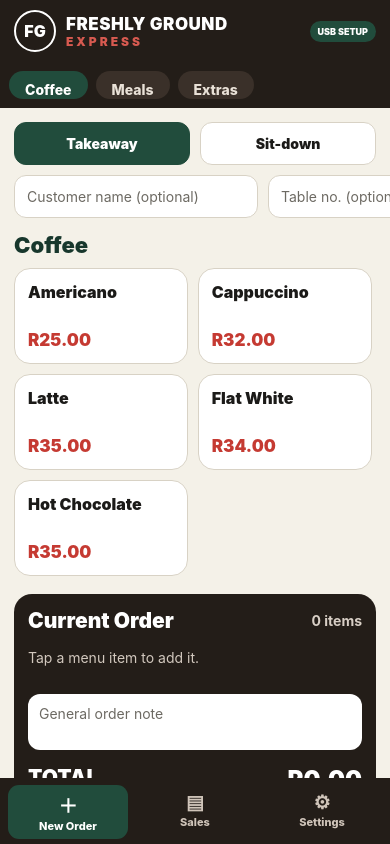
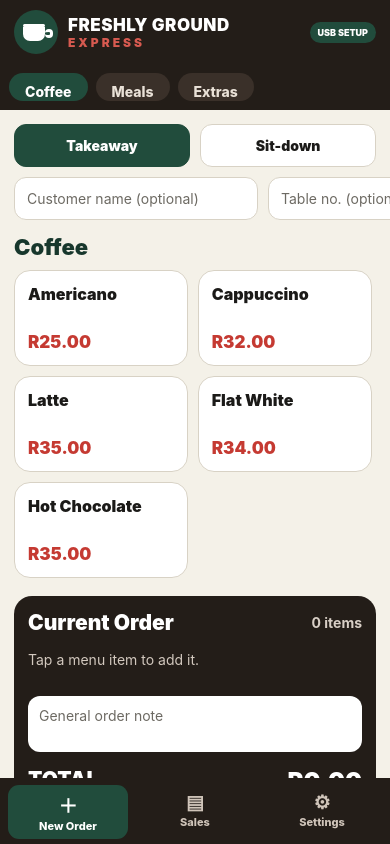
Before and after one commit to stockmatebi/FreshlyGroundOrders, a React Native app: screen / in a window 390 px wide. Built offline with nearby package versions, Linux system fonts and the light colour scheme.

Commit message:
Keep startup errors visible instead of closing

```diff
--- a/App.js
+++ b/App.js
@@ -1,6 +1,5 @@
 import React, { useEffect, useMemo, useState } from 'react';
 import { Alert, StyleSheet, Text, TouchableOpacity, View } from 'react-native';
-import AsyncStorage from '@react-native-async-storage/async-storage';
 import { SafeAreaProvider, SafeAreaView } from 'react-native-safe-area-context';
 import { StatusBar } from 'expo-status-bar';
 import { defaultMenu, normalizeMenu } from './src/data/menu';
@@ -8,6 +7,7 @@ import { defaultSettings, mergeSettings } from './src/data/settings';
 import { NewOrderScreen } from './src/screens/NewOrderScreen';
 import { OrdersScreen } from './src/screens/OrdersScreen';
 import { SettingsScreen } from './src/screens/SettingsScreen';
+import { AppErrorBoundary } from './src/components/AppErrorBoundary';
 import { STORAGE_KEYS, loadJson, saveJson } from './src/utils/storage';
 import { localDateKey } from './src/utils/reports';
 import { theme } from './src/theme';
@@ -15,7 +15,13 @@ import { theme } from './src/theme';
 const LEGACY_KEYS = { menu: 'FGE_MENU_V1', orders: 'FGE_ORDERS_V1', printer: 'FGE_PRINTER_V1' };
 
 export default function App() {
-  return <SafeAreaProvider><AppShell /></SafeAreaProvider>;
+  return (
+    <AppErrorBoundary>
+      <SafeAreaProvider>
+        <AppShell />
+      </SafeAreaProvider>
+    </AppErrorBoundary>
+  );
 }
 
 function AppShell() {
@@ -35,13 +41,10 @@ function AppShell() {
 
       if (!savedMenu) savedMenu = await loadJson(LEGACY_KEYS.menu, null);
       if (!savedOrders) savedOrders = await loadJson(LEGACY_KEYS.orders, null);
-      if (!savedSettings) {
-        const legacyPrinter = await loadJson(LEGACY_KEYS.printer, null);
-        savedSettings = legacyPrinter ? { ...defaultSettings, printer: null } : defaultSettings;
-      }
+      if (!savedSettings) savedSettings = defaultSettings;
 
       const normalizedMenu = normalizeMenu(savedMenu || defaultMenu);
-      const normalizedOrders = (savedOrders || []).map((order) => ({
+      const normalizedOrders = (Array.isArray(savedOrders) ? savedOrders : []).map((order) => ({
         ...order,
         dayKey: order.dayKey || localDateKey(order.createdAt || Date.now()),
         items: (order.items || []).map((item) => ({
@@ -61,8 +64,14 @@ function AppShell() {
         saveJson(STORAGE_KEYS.settings, mergedSettings),
       ]);
     } catch (error) {
-      Alert.alert('Load error', 'The app could not load saved data.');
-    } finally { setReady(true); }
+      console.error('Startup load error', error);
+      Alert.alert('Load error', 'Saved data could not be loaded. The app will continue with default settings.');
+      setMenu(defaultMenu);
+      setOrders([]);
+      setSettings(defaultSettings);
+    } finally {
+      setReady(true);
+    }
   }
 
   async function saveMenu(nextMenu) {
@@ -85,13 +94,13 @@ function AppShell() {
 
   function getNextOrderNumber(now = new Date()) {
     const key = localDateKey(now);
-    const todayCount = orders.filter((o) => (o.dayKey || localDateKey(o.createdAt)) === key).length;
+    const todayCount = orders.filter((o) => (o.dayKey || localDateKey(o.createdAt || now)) === key).length;
     return String(todayCount + 1).padStart(3, '0');
   }
 
   async function restoreBackup(payload) {
     const nextMenu = normalizeMenu(payload.menu || defaultMenu);
-    const nextOrders = payload.orders || [];
+    const nextOrders = Array.isArray(payload.orders) ? payload.orders : [];
     const nextSettings = mergeSettings(payload.settings || defaultSettings);
     setMenu(nextMenu);
     setOrders(nextOrders);
@@ -111,11 +120,19 @@ function AppShell() {
     return <NewOrderScreen menu={menu} settings={settings} onOrderSaved={addOrder} getNextOrderNumber={getNextOrderNumber} />;
   }, [activeTab, menu, orders, settings, ready]);
 
-  return <SafeAreaView style={styles.safeArea} edges={['top','bottom']}>
+  return (
+    <SafeAreaView style={styles.safeArea} edges={['top', 'bottom']}>
       <StatusBar style="light" backgroundColor={theme.colors.espresso} />
       <View style={styles.header}>
-      <View style={styles.logoMark}><Text style={styles.logoFG}>FG</Text></View>
-      <View style={styles.brandWrap}><Text style={styles.brandTop}>FRESHLY GROUND</Text><Text style={styles.brandBottom}>EXPRESS</Text></View>
+        <View style={styles.logoMark}>
+          <View style={styles.cupTop} />
+          <View style={styles.cupBody} />
+          <View style={styles.cupHandle} />
+        </View>
+        <View style={styles.brandWrap}>
+          <Text style={styles.brandTop}>FRESHLY GROUND</Text>
+          <Text style={styles.brandBottom}>EXPRESS</Text>
+        </View>
         <View style={styles.usbBadge}><Text style={styles.usbBadgeText}>{settings.printer ? 'USB READY' : 'USB SETUP'}</Text></View>
       </View>
       <View style={styles.body}>{content}</View>
@@ -124,16 +141,39 @@ function AppShell() {
         <TabButton icon="▤" active={activeTab === 'sales'} label="Sales" onPress={() => setActiveTab('sales')} />
         <TabButton icon="⚙" active={activeTab === 'settings'} label="Settings" onPress={() => setActiveTab('settings')} />
       </View>
-  </SafeAreaView>;
+    </SafeAreaView>
+  );
 }
 
 function TabButton({ active, icon, label, onPress }) {
-  return <TouchableOpacity onPress={onPress} style={[styles.tabButton, active && styles.tabButtonActive]}>
-    <Text style={[styles.tabIcon, active && styles.tabTextActive]}>{icon}</Text><Text style={[styles.tabLabel, active && styles.tabTextActive]}>{label}</Text>
-  </TouchableOpacity>;
+  return (
+    <TouchableOpacity onPress={onPress} style={[styles.tabButton, active && styles.tabButtonActive]}>
+      <Text style={[styles.tabIcon, active && styles.tabTextActive]}>{icon}</Text>
+      <Text style={[styles.tabLabel, active && styles.tabTextActive]}>{label}</Text>
+    </TouchableOpacity>
+  );
 }
 
 const c = theme.colors;
 const styles = StyleSheet.create({
-  safeArea:{flex:1,backgroundColor:c.espresso},header:{backgroundColor:c.espresso,paddingHorizontal:14,paddingVertical:10,flexDirection:'row',alignItems:'center',gap:10},logoMark:{width:42,height:42,borderRadius:21,borderWidth:2,borderColor:'#fff',alignItems:'center',justifyContent:'center'},logoFG:{color:'#fff',fontWeight:'900',fontSize:16},brandWrap:{flex:1},brandTop:{color:'#fff',fontSize:17,fontWeight:'900',letterSpacing:.5},brandBottom:{color:'#D75A50',fontSize:12,fontWeight:'900',letterSpacing:3},usbBadge:{backgroundColor:c.green,paddingHorizontal:8,paddingVertical:5,borderRadius:999},usbBadgeText:{color:'#fff',fontSize:9,fontWeight:'900'},body:{flex:1,backgroundColor:c.bg},loadingWrap:{flex:1,justifyContent:'center',alignItems:'center'},loading:{color:c.ink,fontWeight:'800'},tabs:{flexDirection:'row',backgroundColor:c.espresso,paddingHorizontal:8,paddingTop:7,paddingBottom:5,gap:7},tabButton:{flex:1,alignItems:'center',paddingVertical:6,borderRadius:11},tabButtonActive:{backgroundColor:c.green},tabIcon:{color:'#CFC4B9',fontSize:19,fontWeight:'900'},tabLabel:{color:'#CFC4B9',fontSize:11,fontWeight:'800',marginTop:1},tabTextActive:{color:'#fff'},
+  safeArea: { flex: 1, backgroundColor: c.espresso },
+  header: { backgroundColor: c.espresso, paddingHorizontal: 14, paddingVertical: 10, flexDirection: 'row', alignItems: 'center', gap: 10 },
+  logoMark: { width: 44, height: 44, borderRadius: 22, backgroundColor: c.green, alignItems: 'center', justifyContent: 'center', position: 'relative' },
+  cupTop: { width: 22, height: 3, borderRadius: 2, backgroundColor: '#fff', position: 'absolute', top: 14, left: 9 },
+  cupBody: { width: 22, height: 14, borderBottomLeftRadius: 7, borderBottomRightRadius: 7, backgroundColor: '#fff', position: 'absolute', top: 17, left: 9 },
+  cupHandle: { width: 8, height: 9, borderWidth: 3, borderColor: '#fff', borderLeftWidth: 0, borderRadius: 5, position: 'absolute', top: 19, right: 5 },
+  brandWrap: { flex: 1 },
+  brandTop: { color: '#fff', fontSize: 17, fontWeight: '900', letterSpacing: 0.5 },
+  brandBottom: { color: '#D75A50', fontSize: 12, fontWeight: '900', letterSpacing: 3 },
+  usbBadge: { backgroundColor: c.green, paddingHorizontal: 8, paddingVertical: 5, borderRadius: 999 },
+  usbBadgeText: { color: '#fff', fontSize: 9, fontWeight: '900' },
+  body: { flex: 1, backgroundColor: c.bg },
+  loadingWrap: { flex: 1, justifyContent: 'center', alignItems: 'center' },
+  loading: { color: c.ink, fontWeight: '800' },
+  tabs: { flexDirection: 'row', backgroundColor: c.espresso, paddingHorizontal: 8, paddingTop: 7, paddingBottom: 5, gap: 7 },
+  tabButton: { flex: 1, alignItems: 'center', paddingVertical: 6, borderRadius: 11 },
+  tabButtonActive: { backgroundColor: c.green },
+  tabIcon: { color: '#CFC4B9', fontSize: 19, fontWeight: '900' },
+  tabLabel: { color: '#CFC4B9', fontSize: 11, fontWeight: '800', marginTop: 1 },
+  tabTextActive: { color: '#fff' },
 });
```
Lines whose indentation alone changed are shown as unchanged.
